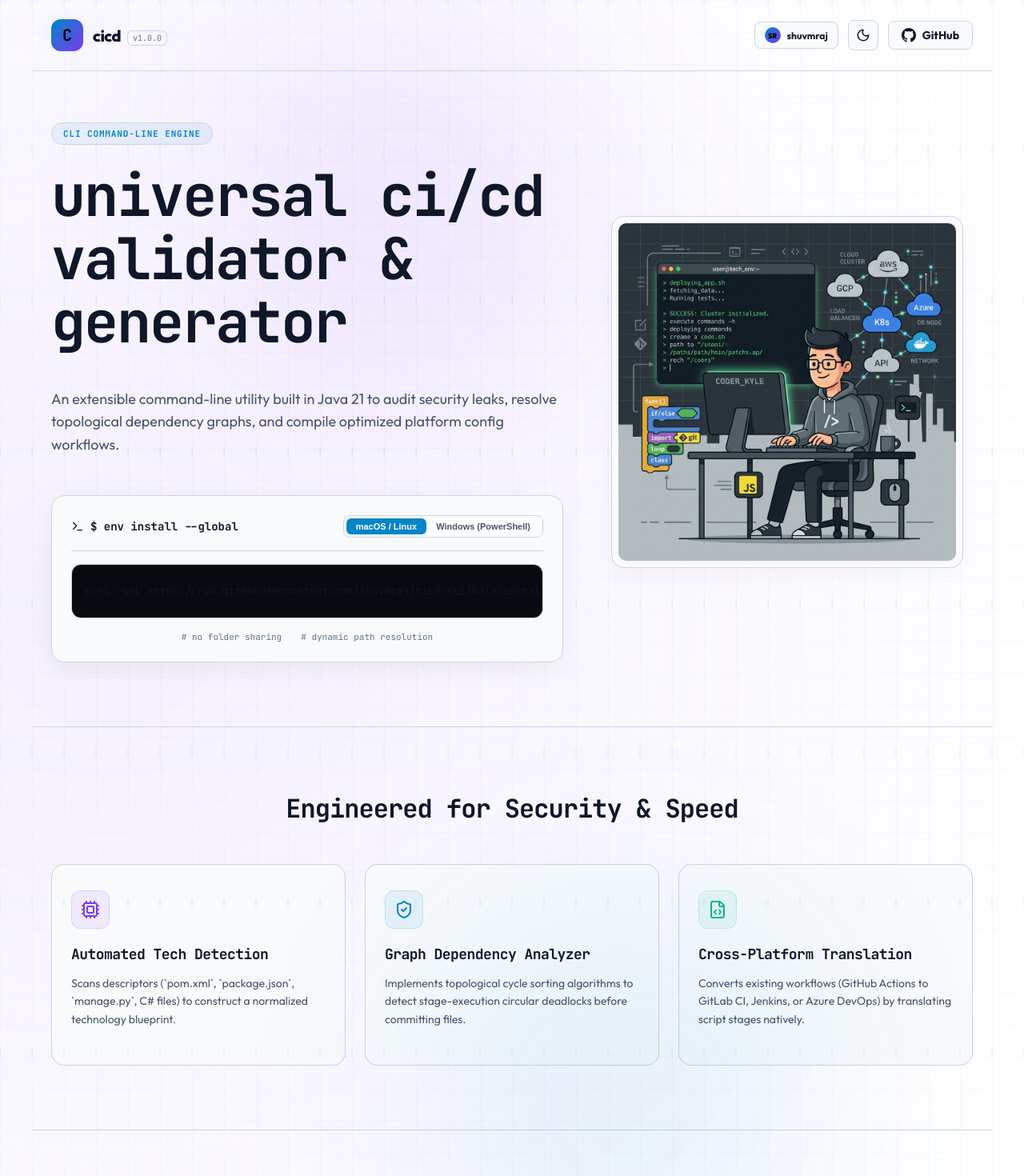
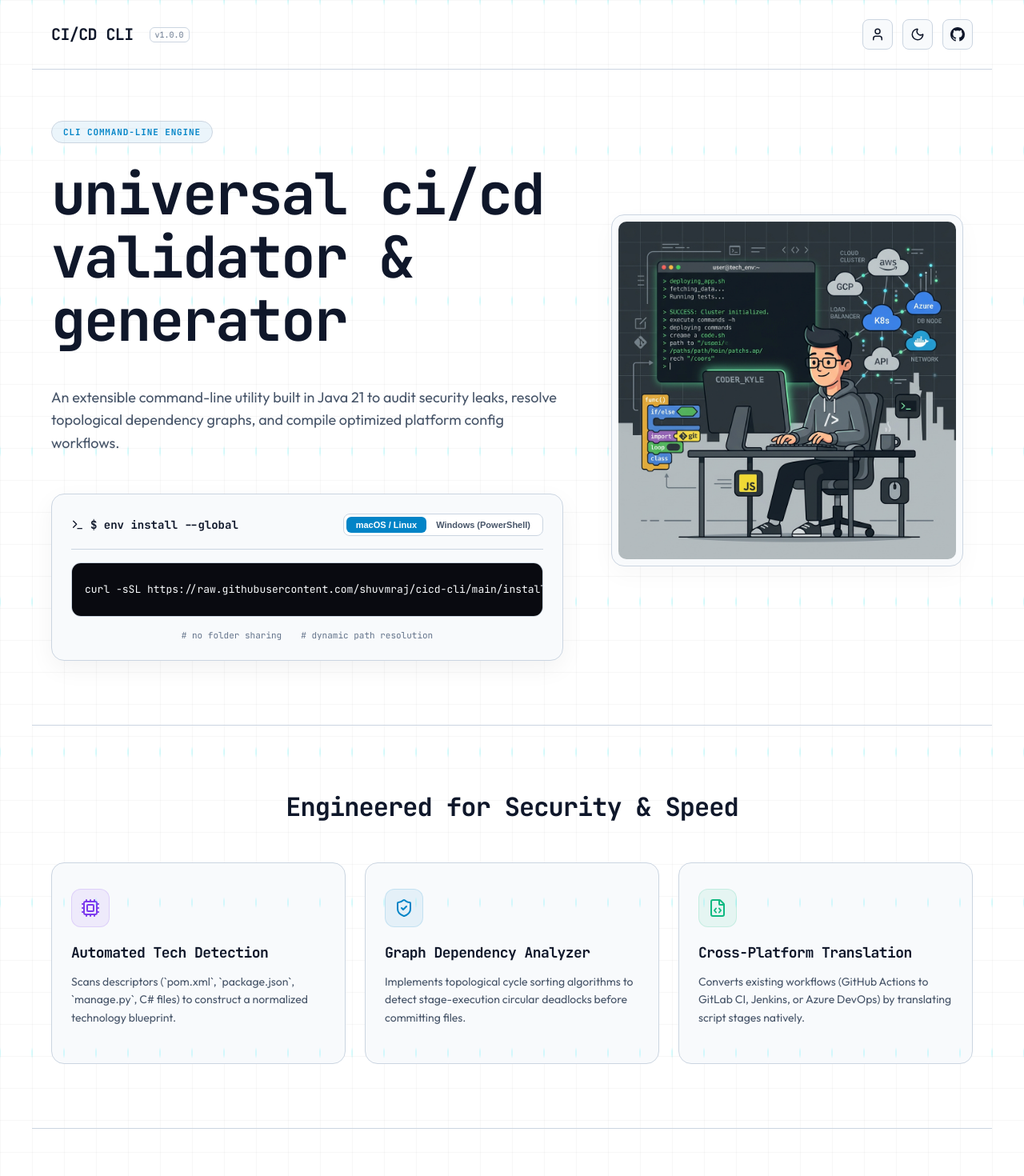
Before and after one commit to shuvmraj/cicd-cli, a React (Vite) app in the folder cicd-web/: page / in a window 1280 px wide. Shown: the top 1470 px of the page at 80% size. Built offline with nearby package versions, Linux system fonts and the light colour scheme.

Commit message:
Fix text visibility inside installer and usage code blocks, remove color glowing blobs and grid colors for standard Apple look, set navbar to icon-only controls

```diff
--- a/cicd-web/src/components/Header.jsx
+++ b/cicd-web/src/components/Header.jsx
@@ -1,7 +1,7 @@
 import React from 'react';
-import { Sun, Moon } from 'lucide-react';
+import { Sun, Moon, User } from 'lucide-react';
 
-const GitHubIcon = ({ size = 18 }) => (
+const GitHubIcon = ({ size = 20 }) => (
   <svg height={size} width={size} viewBox="0 0 16 16" fill="currentColor" xmlns="http://www.w3.org/2000/svg" style={{ display: 'inline-block', verticalAlign: 'middle' }}>
     <path d="M8 0C3.58 0 0 3.58 0 8c0 3.54 2.29 6.53 5.47 7.59.4.07.55-.17.55-.38 0-.19-.01-.82-.01-1.49-2.01.37-2.53-.49-2.69-.94-.09-.23-.48-.94-.82-1.13-.28-.15-.68-.52-.01-.53.63-.01 1.08.58 1.23.82.72 1.21 1.87.87 2.33.66.07-.52.28-.87.51-1.07-1.78-.2-3.64-.89-3.64-3.95 0-.87.31-1.59.82-2.15-.08-.2-.36-1.02.08-2.12 0 0 .67-.21 2.2.82.64-.18 1.32-.27 2-.27.68 0 1.36.09 2 .27 1.53-1.04 2.2-.82 2.2-.82.44 1.1.16 1.92.08 2.12.51.56.82 1.27.82 2.15 0 3.07-1.87 3.75-3.65 3.95.29.25.54.73.54 1.48 0 1.07-.01 1.93-.01 2.2 0 .21.15.46.55.38A8.013 8.013 0 0016 8c0-4.42-3.58-8-8-8z"/>
   </svg>
@@ -11,27 +11,23 @@ export default function Header({ theme, toggleTheme }) {
   return (
     <header className="app-header">
       <div className="logo-box">
-        <div className="logo-icon">C</div>
-        <div>
-          <span className="logo-title">cicd</span>
-          <span className="logo-version">v1.0.0</span>
-        </div>
+        <span className="logo-title" style={{ fontFamily: 'var(--font-mono)' }}>CI/CD CLI</span>
+        <span className="logo-version">v1.0.0</span>
       </div>
 
       <div className="right-controls">
-        {/* Developer Badge */}
+        {/* Developer Portfolio Link - Icon Only */}
         <a
           href="https://shuvmraj.netlify.app/"
           target="_blank"
           rel="noreferrer"
-          className="dev-badge"
+          className="btn-theme"
           title="Visit developer portfolio"
         >
-          <div className="dev-avatar">SR</div>
-          <span>shuvmraj</span>
+          <User size={18} />
         </a>
 
-        {/* Theme Switcher Button */}
+        {/* Theme Switcher Button - Icon Only */}
         <button
           onClick={toggleTheme}
           className="btn-theme"
@@ -40,15 +36,15 @@ export default function Header({ theme, toggleTheme }) {
           {theme === 'dark' ? <Sun size={18} /> : <Moon size={18} />}
         </button>
 
-        {/* GitHub Link */}
+        {/* GitHub Link - Icon Only */}
         <a
           href="https://github.com/shuvmraj/cicd-cli"
           target="_blank"
           rel="noreferrer"
-          className="btn-github"
+          className="btn-theme"
+          title="GitHub Repository"
         >
           <GitHubIcon size={18} />
-          GitHub
         </a>
       </div>
     </header>
--- a/cicd-web/src/components/Hero.jsx
+++ b/cicd-web/src/components/Hero.jsx
@@ -81,8 +81,9 @@ export default function Hero() {
               </div>
             </div>
 
+            {/* Changed inline style color to #f8fafc (high contrast white) so text is visible on the dark background */}
             <div className="code-box">
-              <span className="code-text" style={{ color: 'var(--text-primary)', fontFamily: 'var(--font-mono)' }}>{getInstallCmd()}</span>
+              <span className="code-text" style={{ color: '#f8fafc', fontFamily: 'var(--font-mono)' }}>{getInstallCmd()}</span>
               <button
                 onClick={handleCopy}
                 className="icon-btn"
--- a/cicd-web/src/components/TerminalPlayground.jsx
+++ b/cicd-web/src/components/TerminalPlayground.jsx
@@ -1,6 +1,6 @@
 import React, { useState, useEffect } from 'react';
 import { motion, AnimatePresence } from 'framer-motion';
-import { ChevronRight, Settings, Info } from 'lucide-react';
+import { ChevronRight, Settings } from 'lucide-react';
 
 const colors = {
   green: (text) => <span style={{ color: 'var(--color-green)' }}>{text}</span>,
@@ -237,10 +237,11 @@ export default function TerminalPlayground() {
             <span style={{ fontWeight: 700, fontFamily: 'var(--font-mono)', fontSize: '12px' }}>manual reference</span>
           </div>
 
+          {/* Explicit color style `#f8fafc` added to info-code-block so text is clearly visible on dark background */}
           <div className="terminal-info-card-body">
             <div style={{ marginBottom: '16px' }}>
               <span className="info-tag-header">USAGE</span>
-              <div className="info-code-block">{commandInfo[selectedCommand].usage}</div>
+              <div className="info-code-block" style={{ color: '#f8fafc', fontFamily: 'var(--font-mono)' }}>{commandInfo[selectedCommand].usage}</div>
             </div>
 
             <div style={{ marginBottom: '16px' }}>
--- a/cicd-web/src/index.css
+++ b/cicd-web/src/index.css
@@ -64,11 +64,9 @@ body {
   padding: 0;
   background-color: var(--bg-deep);
   background-image:
-    radial-gradient(circle at 10% 20%, var(--glow-purple) 0%, transparent 40%),
-    radial-gradient(circle at 90% 80%, var(--glow-cyan) 0%, transparent 40%),
-    linear-gradient(rgba(148, 163, 184, 0.05) 1px, transparent 1px),
-    linear-gradient(90deg, rgba(148, 163, 184, 0.05) 1px, transparent 1px);
-  background-size: 100% 100%, 100% 100%, 40px 40px, 40px 40px;
+    linear-gradient(rgba(0, 0, 0, 0.03) 1px, transparent 1px),
+    linear-gradient(90deg, rgba(0, 0, 0, 0.03) 1px, transparent 1px);
+  background-size: 40px 40px, 40px 40px;
   min-height: 100vh;
   overflow-x: hidden;
   transition: background-color 0.3s, color 0.3s;
@@ -76,10 +74,8 @@ body {
 
 .dark-theme body {
   background-image:
-    radial-gradient(circle at 10% 20%, rgba(127, 0, 255, 0.04) 0%, transparent 40%),
-    radial-gradient(circle at 90% 80%, rgba(0, 242, 254, 0.04) 0%, transparent 40%),
-    linear-gradient(rgba(255, 255, 255, 0.003) 1px, transparent 1px),
-    linear-gradient(90deg, rgba(255, 255, 255, 0.003) 1px, transparent 1px);
+    linear-gradient(rgba(255, 255, 255, 0.015) 1px, transparent 1px),
+    linear-gradient(90deg, rgba(255, 255, 255, 0.015) 1px, transparent 1px);
 }
 
 * {
@@ -141,27 +137,11 @@ a:hover {
 
 /* Glow Blobs */
 .bg-glow-purple {
-  position: absolute;
-  top: 0;
-  left: 20%;
-  width: 500px;
-  height: 500px;
-  background: var(--glow-purple);
-  border-radius: 50%;
-  filter: blur(120px);
-  pointer-events: none;
+  display: none !important;
 }
 
 .bg-glow-cyan {
-  position: absolute;
-  top: 30%;
-  right: 20%;
-  width: 500px;
-  height: 500px;
-  background: var(--glow-cyan);
-  border-radius: 50%;
-  filter: blur(120px);
-  pointer-events: none;
+  display: none !important;
 }
 
 /* Header & Nav */
```
